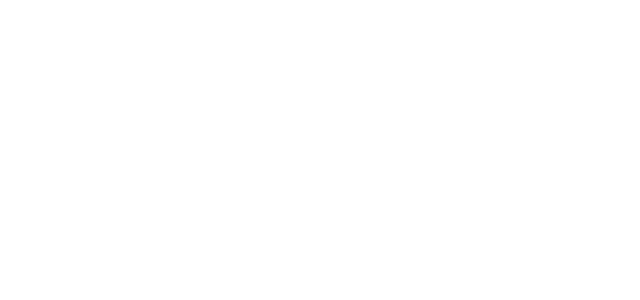
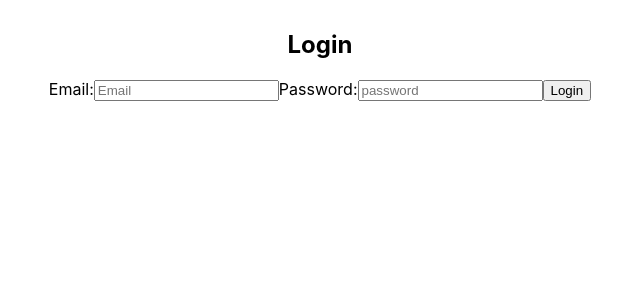
Before and after one commit to tamaskovacs0408/crypto_app, a React (Create React App) app: page / in a window 1280 px wide. Shown: the top 300 px of the page, without its empty margins (320-960 px from the left). Built offline with nearby package versions, Linux system fonts and the light colour scheme.

Commit message:
Update Routes

```diff
--- a/src/App.js
+++ b/src/App.js
@@ -2,11 +2,14 @@
 import { Routes, Route } from "react-router-dom";
 import SignUp from "./Components/SignUp";
 import LogIn from "./Components/LogIn";
-import MainMenu from "./Components/MainMenu";
+
 function App() {
   return (
     <div className="App">
-
+      <Routes>
+        <Route path="/" element={<LogIn/>}/>
+        <Route path="/signup" element={<SignUp />}/>
+      </Routes>
     </div>
   );
 }
```
